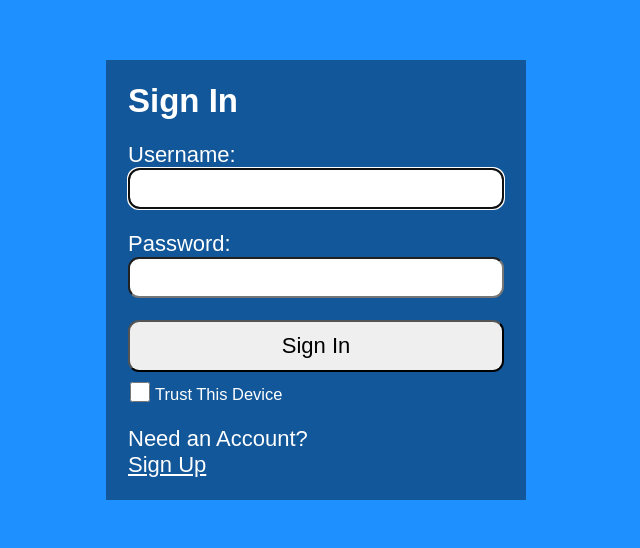
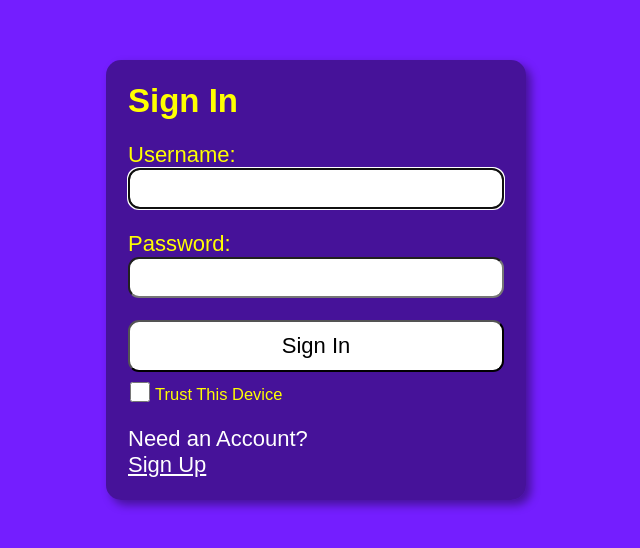
Before and after one commit to DubuPhile/React-Log-In, a React app: page /login in a window 1280 px wide. Shown: the part 120-668 px from the top of the page, without its empty margins (324-964 px from the left). Built offline with nearby package versions, Linux system fonts and the light colour scheme; the HTML template or start-up script is replaced by a standard one.

Commit message:
improving stryles

```diff
--- a/src/index.css
+++ b/src/index.css
@@ -13,7 +13,7 @@ html {
 
 body {
     min-height: 100vh;
-    background-color: dodgerblue;
+    background-color: rgb(116, 30, 255);
 }
 
 .App {
@@ -33,7 +33,12 @@ section {
     flex-direction: column;
     justify-content: flex-start;
     padding: 1rem;
+    border-radius: 15px;
+    box-shadow: 5px 5px 10px rgba(0, 0, 0, 0.4);
     background-color: rgba(0,0,0,0.4);
+}
+h1 {
+    color: yellow
 }
 
 form {
@@ -42,6 +47,7 @@ form {
     justify-content: space-evenly;
     flex-grow: 1;
     padding-bottom: 1rem;
+    color: yellow
 }
 
 a, a:visited {
@@ -65,6 +71,13 @@ button {
 
 button {
   padding: 0.5rem;
+  background-color: hsl(0, 0%, 100%);
+}
+button:hover {
+    background-color: hsl(0, 0%, 80%);
+}
+button:active {
+    background-color: hsl(0, 0%, 60%);
 }
 
 .instructions {
```
